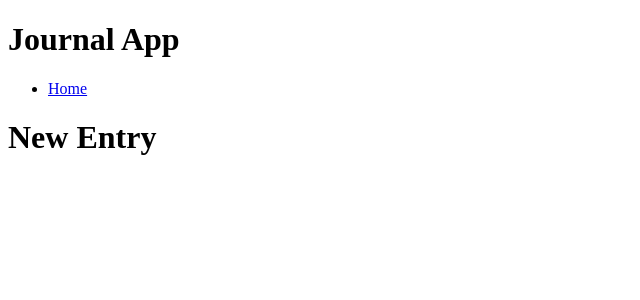
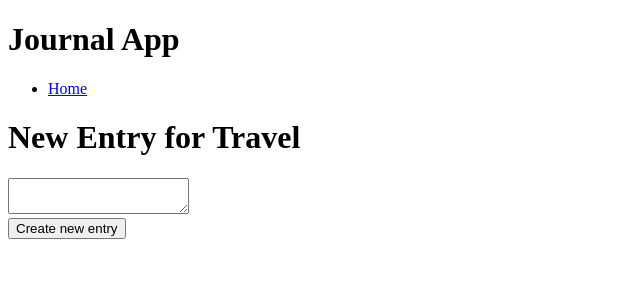
Before and after one commit to Insidium/journal-react-app, a React (Create React App) app: page /entry/new/0 in a window 1280 px wide. Shown: the top 300 px of the page, without its empty margins (0-640 px from the left). Built offline with nearby package versions, Linux system fonts and the light colour scheme.

Commit message:
Added renders to routes and created add entry function, changed category selection text, created entry form content with submit button handled, added display of entries on Home

```diff
--- a/src/App.js
+++ b/src/App.js
@@ -7,7 +7,13 @@ import NotFound from './components/NotFound';
 
 const App = () => {
 	const defaultCategories = ['Travel', 'Politics', 'Sport', 'Other'];
-	const [categories, setCategories] = useState(defaultCategories);
+	const [categories] = useState(defaultCategories);
+	const [entries, setEntries] = useState([]);
+
+	function addEntryToJournal(newEntry) {
+		const updatedEntries = [...entries, newEntry];
+		setEntries(updatedEntries);
+	}
 
 	return (
 		<div>
@@ -20,7 +26,11 @@ const App = () => {
 					</li>
 				</ul>
 				<Switch>
-					<Route exact path='/' component={Home} />
+					<Route
+						exact
+						path='/'
+						render={(props) => <Home {...props} entries={entries} />}
+					/>
 					<Route
 						exact
 						path='/category'
@@ -31,7 +41,13 @@ const App = () => {
 					<Route
 						exact
 						path='/entry/new/:id'
-						render={(props) => <NewEntry {...props} categories={categories} />}
+						render={(props) => (
+							<NewEntry
+								{...props}
+								categories={categories}
+								addEntryToJournal={addEntryToJournal}
+							/>
+						)}
 					/>
 					<Route component={NotFound} />
 				</Switch>
--- a/src/components/CategorySelection.js
+++ b/src/components/CategorySelection.js
@@ -4,7 +4,7 @@ import { Link } from 'react-router-dom';
 const CategorySelection = ({ categories }) => {
 	return (
 		<div>
-			<h1>Categories</h1>
+			<h1>Choose a category for your post:</h1>
 			<ul>
 				{categories.map((item, index) => {
 					return (
--- /dev/null
+++ b/src/components/EntryForm.js
@@ -0,0 +1,35 @@
+import React, { useState } from 'react';
+import { withRouter } from 'react-router-dom';
+
+const EntryForm = ({ history, category, addEntryToJournal }) => {
+	const [entry, setEntry] = useState(null);
+	const [errorMessage, setErrorMessage] = useState(null);
+
+	function onTextAreaChange(event) {
+		setEntry(event.target.value);
+	}
+
+	function handleSubmit(event) {
+		event.preventDefault();
+		// If we have an entry, call addEntryToJournal
+		if (entry && entry.length > 0) {
+			setErrorMessage(null);
+			addEntryToJournal({ category, entry });
+			return history.push('/');
+		}
+		// If there is nothing in the textarea, show a message
+		return setErrorMessage('Entry cannot be blank');
+	}
+
+	return (
+		<form onSubmit={handleSubmit}>
+			{errorMessage && <p>{errorMessage}</p>}
+			<div>
+				<textarea onChange={onTextAreaChange}></textarea>
+			</div>
+			<input type='submit' value='Create new entry' />
+		</form>
+	);
+};
+
+export default withRouter(EntryForm);
--- a/src/components/Home.js
+++ b/src/components/Home.js
@@ -1,12 +1,20 @@
 import React from 'react';
 import { Link } from 'react-router-dom';
 
-const Home = () => {
+const Home = ({ entries }) => {
 	return (
 		<div>
 			<h1>Home</h1>
+			{entries.map((entry) => {
+				return (
+					<div key={entry.entry}>
+						<h2>{entry.category}</h2>
+						<p>{entry.entry}</p>
+					</div>
+				);
+			})}
 			<Link to='/category'>
-				<button>Create New Entry</button>
+				<button>Create a new entry</button>
 			</Link>
 		</div>
 	);
--- a/src/components/NewEntry.js
+++ b/src/components/NewEntry.js
@@ -1,9 +1,24 @@
-import React from 'react';
+import React, { useState, useEffect } from 'react';
+import EntryForm from './EntryForm';
 
-const NewEntry = () => {
+const NewEntry = ({ match, categories, addEntryToJournal }) => {
+	const [errorMessage, setErrorMessage] = useState(null);
+	const selectedCategory = match.params ? match.params.id : -1;
+	const category = categories[selectedCategory];
+
+	useEffect(() => {
+		// If we have a valid selected category, unset the error message
+		// If we have an invalid selected category, set an error message
+		category ? setErrorMessage(null) : setErrorMessage('Invalid category');
+	}, [category, categories]);
+
 	return (
 		<div>
-			<h1>New Entry</h1>
+			<h1>New Entry for {category}</h1>
+			{errorMessage && <p>{errorMessage}</p>}
+			{category && (
+				<EntryForm category={category} addEntryToJournal={addEntryToJournal} />
+			)}
 		</div>
 	);
 };
```
